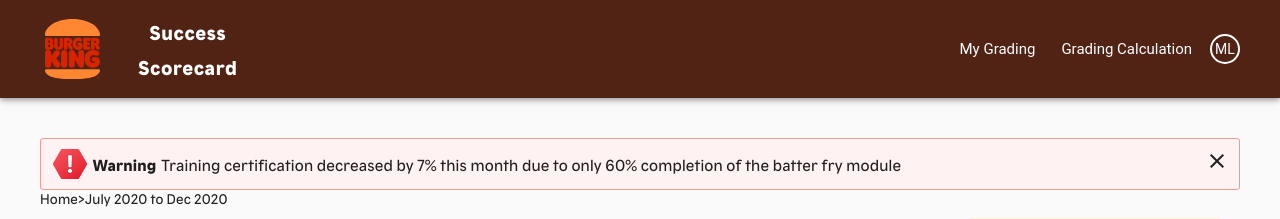
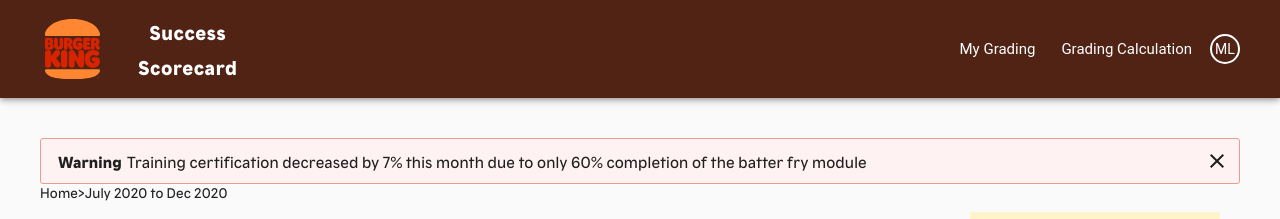
Before and after one commit to subhaneha/RBI-FranchiseeDashboard, a React (Create React App) app: page / in a window 1280 px wide. Shown: the top 219 px of the page. Built offline with nearby package versions, Linux system fonts and the light colour scheme.

Commit message:
Added InlineAlert and added props for Alert component

```diff
--- /dev/null
+++ b/src/components/InlineAlert/index.css
@@ -0,0 +1,34 @@
+.alertDiv{
+    width: 100%;
+
+    display: flex;
+    justify-content: space-between;
+    min-height: 40px;
+    border-radius: 3px;
+
+    padding: 10px;
+}
+.Success{
+    background-color: #DFFFE3;
+    border:1px solid lightgreen;
+}
+.Neutral{
+    background-color: #FFF0E3;
+    border:1px solid #FFC793;
+}
+.Warning{
+    background-color:#FFF2F2 ;
+    border:1px solid #F09B91;
+}
+
+.alertType{
+    font: normal normal bold 1rem Chicken SansBold;
+    padding-left: 5px;
+    padding-right: 5px;
+}
+.alertMessage{
+    font: normal normal normal 1rem Chicken Sans !important;
+    display: flex;
+    align-items: center;
+    padding-left: 2px;
+}
--- a/src/components/alert/index.tsx
+++ b/src/components/alert/index.tsx
@@ -2,26 +2,30 @@ import { createStyles, makeStyles, Theme, Tooltip, Typography } from '@material-
 import React, { useEffect, useRef, useState } from 'react'
 import CloseIcon from '@material-ui/icons/Close';
 import "./index.css"
-const Alert = () => {
 
-const [alertType,setAlertType]=useState("Warning")
+export interface AlertProps{
+    alertType: string,
+    actionable: boolean
+}
+
+
+const Alert = (props:AlertProps) => {
+
+
 const [closed,setClosed]=useState(false)
-const [alertSvg,setAlertSvg]=useState("")
 
 useEffect(()=>{
-    // setInterval(()=>{setClosed(true)},5000)
-    if(alertType==="Warning") setAlertSvg("../assets/Warning alert.svg")
-    else if(alertType=="Neutral") setAlertSvg("../assets/Neutral alert.svg")
-    else if(alertType=="Success") setAlertSvg("../assets/Success alert.svg")
+   if(!props.actionable) setInterval(()=>{setClosed(true)},5000)
+   else setClosed(false)
+},[props])
 
-},[])
 return (
     <div>
     {!closed?
-    <div className={`alertDiv ${alertType}`}>
+    <div className={`alertDiv ${props.alertType}`}>
 
-        <Typography className="alertMessage"><img src={alertSvg}/><span className="alertType"> {alertType} </span>Training certification decreased by 7% this month due to only 60% completion of the batter fry module</Typography>
-        <CloseIcon onClick={()=>setClosed(true)}/>
+        <Typography className="alertMessage"><span className="alertType"> {props.alertType} </span>Training certification decreased by 7% this month due to only 60% completion of the batter fry module</Typography>
+        {props.actionable?<CloseIcon onClick={()=>setClosed(true)}/>:""}
     </div>:<></>}
     </div>
 )
--- a/src/container/Dashboard/index.tsx
+++ b/src/container/Dashboard/index.tsx
@@ -3,6 +3,7 @@ import { Box, Button, FormControl, InputLabel, MenuItem, Select, Typography } fr
 import axios from 'axios'
 import  React,{useState,useEffect}  from 'react'
 import Alert from '../../components/alert'
+import InlineAlert from '../../components/InlineAlert/index'
 import NestedTable from '../../components/NestedTable'
 import PieChart from '../../components/PieChart/index'
 import RestaurantTable from '../../components/Table/index'
@@ -162,7 +163,8 @@ const Dashboard=()=>{
   }
    return(
       <div className="root">
-        <Alert/>
+        {/* <InlineAlert alertType="Warning" /> */}
+        <Alert alertType="Warning" actionable={true}/>
          <Typography className="Navigation">Home&gt;July 2020 to Dec 2020</Typography>
          <div className="maindiv">
          <div className="Heading">Hi {data?.username} Here's your Scorecard for {data?.timeperiod}</div>
```
Also changed, not shown: src/components/InlineAlert/index.tsx (added, +36 -0 lines).
